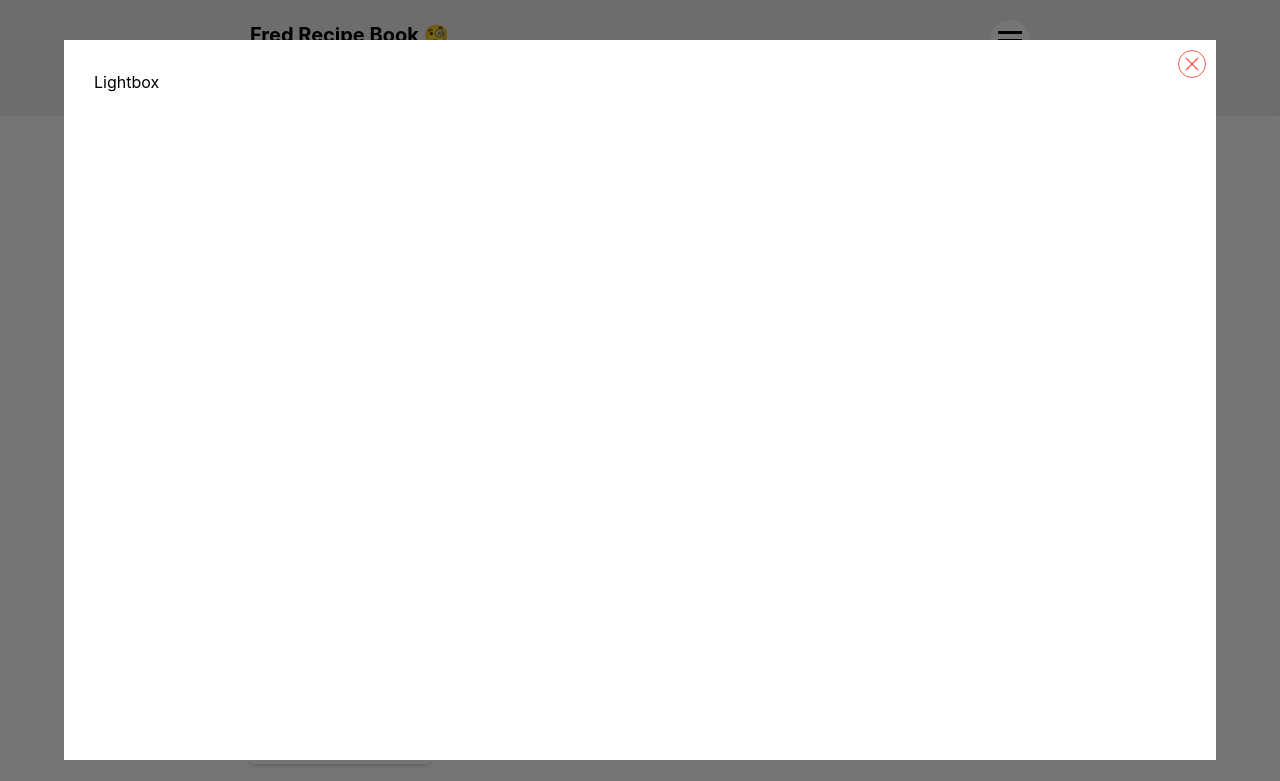
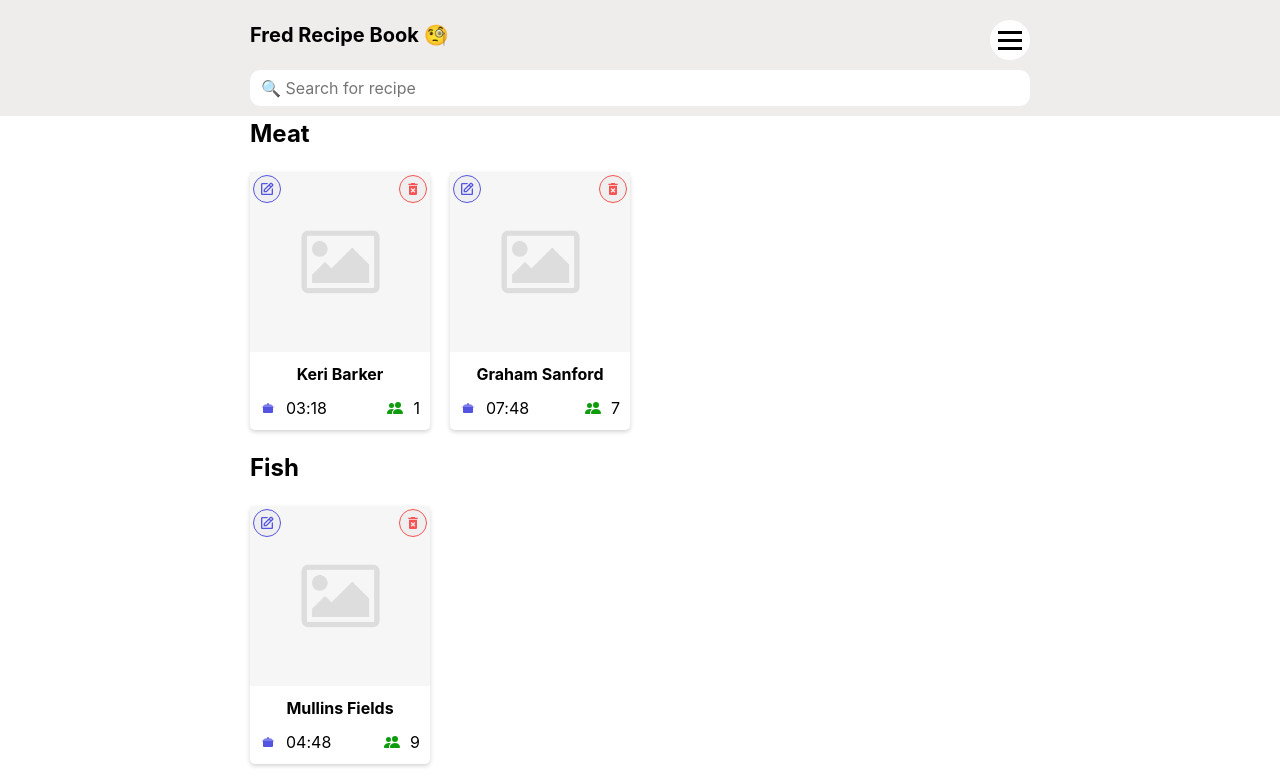
Before and after one commit to FredericoSilva015/recipe-book, a Gatsby site: page / in a window 1280 px wide. Shown: the top 781 px of the page. Built offline with nearby package versions, Linux system fonts and the light colour scheme; Gatsby itself is replaced by a stand-in of ours.

Commit message:
completed lightbox interactions

```diff
--- a/src/components/header/component.js
+++ b/src/components/header/component.js
@@ -3,18 +3,18 @@ import React from 'react'
 import Search from '../search/component'
 import Style from './style.module.scss'
 
-const Header = ({ siteTitle, recipeList, lightboxSetState }) => (
+const Header = ({ siteTitle, recipeList, openHandler }) => (
   <header className={Style.header}>
     <div className={'container ' + Style.headerWrapper}>
       <div className={Style.menuWrapper}>
         <h1 className={Style.title}>{siteTitle} <span role="img" aria-label="cheecky">🧐</span></h1>
-        <button className={Style.menuButton}>
+        <button className={Style.menuButton} onClick={openHandler}>
           <div className={Style.lineTop}></div>
           <div className={Style.lineMiddle}></div>
           <div className={Style.lineBottom}></div>
         </button>
       </div>
-      <Search recipeList={recipeList} lightboxSetState={lightboxSetState}/>
+      <Search recipeList={recipeList}/>
     </div>
   </header>
 )
--- a/src/components/layout/component.js
+++ b/src/components/layout/component.js
@@ -12,7 +12,7 @@ import { useStaticQuery, graphql } from 'gatsby'
 import Header from '../header/component'
 import '../../style/global.scss'
 
-const Layout = ({ children, recipeList, lightboxSetState }) => {
+const Layout = ({ children, recipeList, openHandler }) => {
 
   /**
    * site metadata
@@ -30,7 +30,7 @@ const Layout = ({ children, recipeList, lightboxSetState }) => {
 
   return (
     <>
-      <Header siteTitle={data.site.siteMetadata?.title || `Title`} recipeList={recipeList} lightboxSetState={lightboxSetState} />
+      <Header siteTitle={data.site.siteMetadata?.title || `Title`} recipeList={recipeList} openHandler={openHandler} />
       <main className="container">{children}</main>
       <footer className="container">
         <p>A lot of <span role="img" aria-label="heart">&#128151;</span> from Portugal</p>
--- a/src/components/lightbox/component.js
+++ b/src/components/lightbox/component.js
@@ -1,19 +1,46 @@
-import React from 'react'
+import React, { useState, useEffect } from 'react'
 import Style from './style.module.scss'
 import { GrClose } from 'react-icons/gr'
 
-const Lightbox = ({ lightboxState }) => {
+const Lightbox = ({ lightboxState, closeHandler }) => {
+
+    const [ animateLightbox, animate ] = useState('')
+    const [ hide, setHidden] = useState(false)
+
+    useEffect(() => {
+        if(lightboxState) {
+            animate(Style.active)
+        } else {
+            animate('')
+            setHidden(true)
+        }
+    }, [lightboxState])
+
+
+    useEffect(() => {
+     const timeout = setTimeout(() => {
+        setHidden(false)
+        animate(Style.hidden)
+      }, 200);
+
+     return () => clearTimeout(timeout)
+    },[hide])
+
     return (
         <>
-            <div className={Style.lightbox}>
+            <div className={`${Style.lightbox} ${animateLightbox}`}>
                 <div className={Style.dialog}>
-                    {console.log(lightboxState)}
                     <div className={Style.content}>
-                    <button className={Style.closeButton} aria-label="close"><GrClose /></button>
+                    <button className={Style.closeButton} onClick={() => closeHandler()} aria-label="close"><GrClose /></button>
                         Lightbox
+
                     </div>
                 </div>
-                <div className={Style.overlay}></div>
+                {/* The <div> element has na iteraction when the user clicks it in order to close it, this is a standard in many lightboxes
+                But this is not true button, neither should it be tabbable
+                    https://jbutz.github.io/bootstrap-lightbox/ */}
+                {/* eslint-disable-next-line */}
+                <div role="button" aria-label="close" className={Style.overlay} onClick={closeHandler}></div>
             </div>
         </>
     )
--- a/src/components/lightbox/style.module.scss
+++ b/src/components/lightbox/style.module.scss
@@ -16,6 +16,20 @@
     z-index: 1;
 }
 
+.active {
+    .content {
+        transform: scale(1);
+    }
+
+    .overlay {
+        background-color: $black-light;
+    }
+}
+
+.hidden {
+    visibility: hidden;
+}
+
 .dialog {
     position: relative;
 
@@ -25,8 +39,6 @@
 
     width: 100%;
     height: 100%;
-
-    transition: scale .5s ease-in-out;
 }
 
 .overlay {
@@ -36,8 +48,6 @@
 
     width: 100%;
     height: 100%;
-
-    background-color: $black-light;
 
     transition: background-color .5s ease-in-out;
 }
@@ -82,6 +92,10 @@
 
     z-index: 3;
 
+    transition: transform .2s ease-in-out;
+
+    transform: scale(0);
+
     @include tablet {
         padding: $medium;
     }
--- a/src/pages/index.js
+++ b/src/pages/index.js
@@ -1,4 +1,4 @@
-import React, { useState } from 'react'
+import React, { useEffect, useState } from 'react'
 import Layout from '../components/layout/component'
 import RecipeList from '../components/recipe-list/component'
 import SEO from '../components/seo/component'
@@ -9,20 +9,31 @@ const IndexPage = () => {
 
   /**
    * defining data into App state and setting up changeList to modify state
-   * list @type {Array}
-   * changeList @type {React.dispatch<any>}
    */
   const  [ list, changeList ] = useState(data.default)
 
   /**
-   *
+   * Lightbox open state
    */
   const  [ open, isOpen ] = useState(false);
 
+  const openHandler = () => isOpen(true)
+  const closeHandler = () => isOpen(false)
+
+  // Lock scrolling in the body
+  useEffect(() => { open ? document.body.style.overflow = 'hidden' : document.body.style.overflow = 'visible' })
+
+  useEffect(() => {
+    window.addEventListener('keydown', closeHandler)
+    return (
+      window.addEventListener('keydown', closeHandler)
+    )
+  },[])
+
   /** Edit Recipe handler */
 
-  /** Delete Recipe handler
-   * @param {Object} recipe
+  /**
+   * Delete Recipe handler
    */
   const deleteHandler = (recipe) => {
 
@@ -39,10 +50,10 @@ const IndexPage = () => {
   /** Creat Recipe Handler */
 
   return (
-    <Layout recipeList={list} lightboxSetState={isOpen}>
+    <Layout recipeList={list} openHandler={openHandler}>
       <SEO title="Home" />
       <RecipeList recipeList={list} deleteHandler={deleteHandler}/>
-      <Lightbox lightboxState={open} lightboxSetState={isOpen} />
+      <Lightbox lightboxState={open} closeHandler={closeHandler} />
     </Layout>
 )}
 
```
